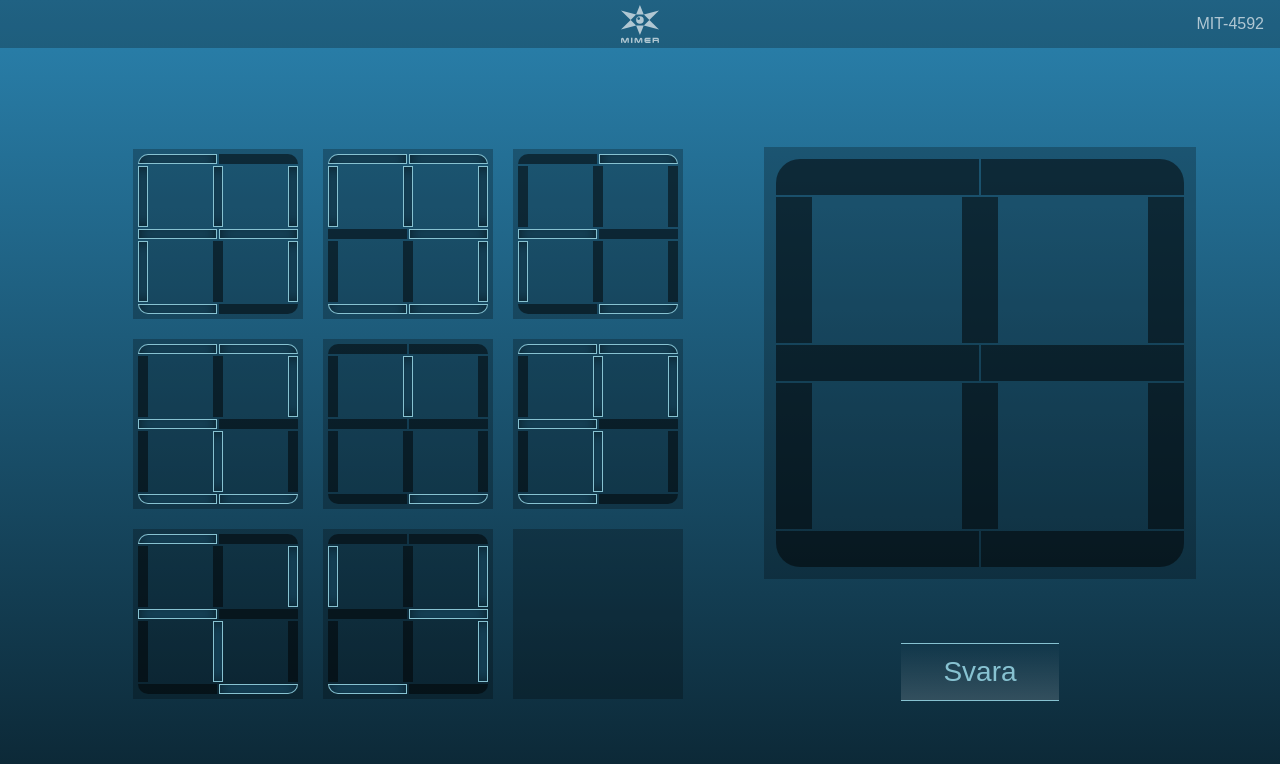
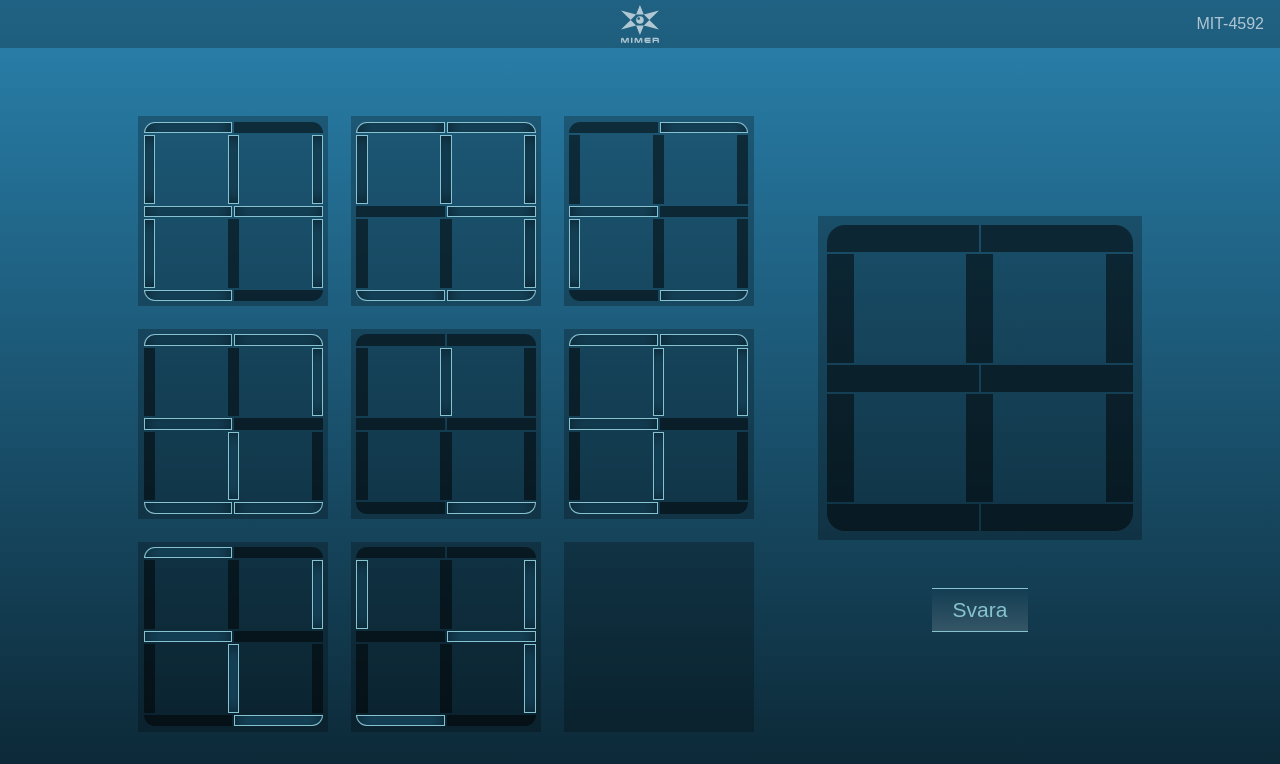
Before and after one commit to Bagera/m0-mimer-test, a React (Create React App) app: page / in a window 1280 px wide. Shown: the top 764 px of the page. Built offline with nearby package versions, Linux system fonts and the light colour scheme.

Commit message:
Add support for multiple problems in test

```diff
--- a/src/App.css
+++ b/src/App.css
@@ -20,6 +20,10 @@
 }
 html {
   box-sizing: border-box;
+  height: 100vh;
+  width: 100vw;
+  overflow: hidden;
+  font-size: var(--root-font);
 }
 *,
 *:before,
@@ -28,19 +32,24 @@ html {
 }
 
 body {
+  font-size: 1em;
   padding: 0;
   margin: 0;
-  font-size: var(--root-font);
   background: linear-gradient(180deg, var(--c-brand-li), var(--c-brand-da));
 }
-
+body,
+#root,
+.App {
+  height: 100%;
+  width: 100%;
+  height: 100%;
+  width: 100%;
+}
 .App {
   text-align: center;
   display: grid;
   grid-template-columns: 1fr;
-  grid-template-rows: 48px 1fr;
-  height: 100vh;
-  width: 100vw;
+  grid-template-rows: 32px 1fr;
 }
 
 .App-header {
@@ -70,9 +79,10 @@ body {
     --root-font: 1vh;
   }
 }
-@media screen and (min-width: 768px) {
-  body {
-    font-size: 1.5vw;
+
+@media screen and (min-width: 600px) {
+  .App {
+    grid-template-rows: 48px 1fr;
   }
 }
 
--- a/src/App.js
+++ b/src/App.js
@@ -8,35 +8,22 @@ import './App.css';
 
 import logo from './logo.svg';
 
-const maxTries = 4;
-
 class App extends Component {
   constructor() {
     super();
     this.state = {
-      tries: maxTries,
+      testLength: 1,
+      step: 1,
+      points: 0,
       status: 'testing',
       solution: [0, 0, 0, 0, 0, 0, 0, 0, 0, 0, 0, 0],
       problem: SignUtils.problem()
     };
   }
 
-  setTries(newTries) {
-    if (newTries < 0) {
-      newTries = 0;
-    } else if (newTries > maxTries) {
-      newTries = maxTries;
-    }
-    this.setState({ tries: newTries });
-  }
-
   checkSolution(answer) {
     const problem = this.state.problem[2];
-    if (SignUtils.checkAnswer(...problem, answer)) {
-      this.setState({ status: 'solved' });
-    } else {
-      this.setState({ status: 'failed' });
-    }
+    return SignUtils.checkAnswer(...problem, answer);
   }
 
   toggleFullScreen() {
@@ -44,10 +31,34 @@ class App extends Component {
       Screenfull.toggle();
     }
   }
+  setSolution(solution) {
+    this.setState({ solution });
+  }
+
+  stepProblem(answer) {
+    let { step, testLength, problem, points, status } = this.state;
+    const correct = SignUtils.checkAnswer(...problem[2], answer);
+
+    if (correct) {
+      points++;
+    }
+    if (step >= testLength) {
+      if (points / testLength > 0.5) {
+        status = 'solved';
+      } else {
+        status = 'failed';
+      }
+    }
+    step++;
+    problem = SignUtils.problem();
+    const solution = [0, 0, 0, 0, 0, 0, 0, 0, 0, 0, 0, 0];
+    this.setState({ step, problem, points, status, solution });
+  }
 
   reset() {
     const newState = {
-      tries: maxTries,
+      step: 1,
+      points: 0,
       status: 'testing',
       solution: [0, 0, 0, 0, 0, 0, 0, 0, 0, 0, 0, 0],
       problem: SignUtils.problem()
@@ -56,8 +67,9 @@ class App extends Component {
   }
 
   render() {
-    const { solution, problem, tries, status } = this.state;
-    const checkSolution = this.checkSolution.bind(this);
+    const { solution, problem, step, status, testLength } = this.state;
+    const checkSolution = this.stepProblem.bind(this);
+    const setSolution = this.setSolution.bind(this);
     let component;
     switch (status) {
       case 'testing':
@@ -66,9 +78,10 @@ class App extends Component {
             {...{
               solution,
               problem,
-              tries,
-              maxTries,
-              checkSolution
+              step,
+              checkSolution,
+              setSolution,
+              testLength
             }}
           />
         );
--- a/src/components/Result/Result.css
+++ b/src/components/Result/Result.css
@@ -49,7 +49,7 @@
   animation: ProgressBar 1 4s linear;
 }
 
-@media (min-width: 600px) {
+@media (min-width: 480px) {
   .Result-modal {
     font-size: 2.5em;
   }
--- a/src/components/Test/Buttons.js
+++ b/src/components/Test/Buttons.js
@@ -5,10 +5,10 @@ import Sign from './Sign';
 
 class Buttons extends Component {
   render() {
-    const { solution, toggleButton } = this.props;
+    const { solution, toggleBar } = this.props;
     return (
       <div className="Buttons">
-        <Sign state={solution} barClick={toggleButton} />
+        <Sign state={solution} barClick={toggleBar} />
       </div>
     );
   }
--- a/src/components/Test/Counter.css
+++ b/src/components/Test/Counter.css
@@ -4,20 +4,21 @@
 }
 .Counter-progressBg {
   fill: transparent;
-  stroke: rgba(0, 0, 0, 0.25);
+  stroke: var(--c-dark-li);
 }
 .Counter-progress {
   fill: transparent;
+  stroke: var(--c-brand-hl);
   transform: rotate(-90deg);
   transform-origin: 50% 50% 0;
   transition: all 0.5s;
 }
 .Counter-bg {
-  fill: rgba(0, 0, 0, 0.5);
+  fill: var(--c-brand-da);
 }
 .Counter-color {
   opacity: 0.75;
-  transition: fill 0.5s;
+  fill: var(--c-light-li);
 }
 .Counter-text {
   font-size: 8em;
@@ -25,6 +26,6 @@
   text-align: center;
   text-anchor: middle;
   dominant-baseline: bottom;
-  fill: rgba(0, 0, 0, 0.65);
+  fill: var(--c-brand-hl);
   font-weight: bold;
 }
--- a/src/components/Test/Counter.js
+++ b/src/components/Test/Counter.js
@@ -1,20 +1,10 @@
 import React, { Component } from 'react';
 import './Counter.css';
 
-const brandColor = 'rgb(95, 155, 170)';
-
-const colors = [
-  'rgb(182, 0, 0)',
-  'rgb(182, 0, 0)',
-  'rgb(182, 118, 0)',
-  'rgb(0, 182, 97)',
-  brandColor
-];
-
 class Counter extends Component {
   render() {
-    const { tries, maxTries } = this.props;
-    const part = tries / maxTries;
+    const { step, testLength } = this.props;
+    const part = step / testLength;
     const radius = 100;
     const strWidth = 8;
     const circumference = 2 * (radius - strWidth) * Math.PI;
@@ -23,13 +13,10 @@ class Counter extends Component {
       strokeWidth: strWidth
     };
     const progressStyle = {
-      stroke: colors[tries],
       strokeWidth: strWidth,
-      strokeDasharray: `0, ${(1 - part) * circumference}, ${part *
-        circumference}`
+      strokeDasharray: ` ${part * circumference}, ${(1 - part) * circumference}`
     };
     const circleStyle = {
-      fill: colors[tries],
       filter: 'blur(strWidth * 3)'
     };
 
@@ -71,7 +58,7 @@ class Counter extends Component {
           filter="url(#svgBlur)"
         />
         <text x="50%" y="50%" dy="0.33em" className="Counter-text">
-          {tries}
+          {step}
         </text>
       </svg>
     );
--- a/src/components/Test/LockScreen.css
+++ b/src/components/Test/LockScreen.css
@@ -1,8 +1,8 @@
 .LockScreen {
   display: grid;
-  grid-template-columns: 3fr 2fr;
+  grid-template-columns: auto auto;
   grid-template-rows: 1fr;
-  grid-gap: 2em;
+  grid-gap: 4em;
   max-width: 1200px;
   margin: 0 auto;
 }
@@ -15,7 +15,8 @@
 
 @media (orientation: portrait) {
   .LockScreen {
-    grid-template-rows: 3fr 2fr;
+    grid-gap: 2em;
+    grid-template-rows: auto auto;
     grid-template-columns: 1fr;
   }
 }
--- a/src/components/Test/Problem.css
+++ b/src/components/Test/Problem.css
@@ -1,6 +1,5 @@
 .Problem {
-  --f-size: 1.5em;
-  font-size: var(--f-size);
+  font-size: 1.5em;
   margin: auto;
   display: grid;
   grid-template-columns: 1fr 1fr 1fr;
@@ -17,13 +16,8 @@
   background-color: rgba(0, 0, 0, 0.25);
 }
 
-@media (min-width: 768px) {
+@media (min-width: 1024px) {
   .Problem {
-    --f-size: 0.8em;
+    font-size: 0.7em;
   }
 }
-@media (min-width: 1024px) {
-  .Problem {
-    --f-size: 0.625em;
-  }
-}
--- a/src/components/Test/Solution.css
+++ b/src/components/Test/Solution.css
@@ -9,12 +9,15 @@
 }
 .Solution-counter,
 .Solution-action {
-  margin: 2em 0;
+  margin: 0 1em;
   text-align: center;
 }
-.Solution-action {
+.Solution-aside {
   margin: 4em 0 0 0;
   text-align: center;
+  display: flex;
+  justify-content: center;
+  align-items: center;
 }
 .Solution-action button {
   font-size: 3.5em;
@@ -23,7 +26,7 @@
   border-left: 0;
   border-right: 0;
   border-radius: 0;
-  padding: 0 1.5em;
+  padding: 0 1em;
   color: var(--c-brand-hl);
   background-color: transparent;
   background-image: linear-gradient(rgba(0, 0, 0, 0), var(--c-light-li));
@@ -34,18 +37,28 @@
     justify-content: center;
     align-items: center;
   }
+  .Solution-aside {
+    margin: 0 0 0 4em;
+    flex-direction: column;
+  }
+  .Solution-counter,
   .Solution-action {
-    margin: 0 0 0 4em;
+    margin: 1em 0;
   }
   .Solution-action button {
     padding: 0 0.5em;
   }
 }
-@media (min-width: 768px) {
+@media (min-width: 600px) {
   .Solution {
-    font-size: 1em;
+    font-size: 1.5em;
   }
   .Solution-action button {
     font-size: 1.75em;
   }
 }
+@media (min-width: 1024px) {
+  .Solution {
+    font-size: 0.75em;
+  }
+}
--- a/src/components/Test/Solution.js
+++ b/src/components/Test/Solution.js
@@ -5,37 +5,40 @@ import Counter from './Counter';
 import Buttons from './Buttons';
 
 class Solution extends Component {
-  constructor() {
-    super();
-    this.state = {
-      solution: [0, 0, 0, 0, 0, 0, 0, 0, 0, 0, 0, 0]
-    };
-  }
-  toggleButton(index) {
-    let solution = this.state.solution;
+  handleToggle(index) {
+    let solution = this.props.solution;
     solution[index] = Math.abs(solution[index] - 1);
-    this.setState(solution);
+    this.props.setSolution(solution);
   }
 
   render() {
-    const { tries, maxTries, checkSolution } = this.props;
-    const { solution } = this.state;
+    const { step, testLength, solution, checkSolution } = this.props;
+
+    let counter = null;
+
+    if (testLength > 1) {
+      counter = (
+        <div className="Solution-counter">
+          <Counter {...{ step, testLength }} />
+        </div>
+      );
+    }
     return (
       <div className="Solution">
-        {/* <div className="Solution-counter">
-          <Counter {...{ tries, maxTries }} />
-        </div> */}
         <div className="Solution-buttons">
           <Buttons
             solution={solution}
-            toggleButton={this.toggleButton.bind(this)}
+            toggleBar={this.handleToggle.bind(this)}
           />
         </div>
-        <div className="Solution-action">
-          <button type="button" onClick={checkSolution.bind(this, solution)}>
-            Svara
-          </button>
-        </div>
+        <aside className="Solution-aside">
+          {counter}
+          <div className="Solution-action">
+            <button type="button" onClick={checkSolution.bind(this, solution)}>
+              Svara
+            </button>
+          </div>
+        </aside>
       </div>
     );
   }
--- a/src/components/Test/index.js
+++ b/src/components/Test/index.js
@@ -6,14 +6,23 @@ import Solution from './Solution';
 
 class LockScreen extends Component {
   render() {
-    const { problem, solution, tries, maxTries, checkSolution } = this.props;
+    const {
+      problem,
+      solution,
+      step,
+      checkSolution,
+      setSolution,
+      testLength
+    } = this.props;
     return (
       <div className="LockScreen">
         <section className="LockScreen-problem">
           <Problem problem={problem} />
         </section>
         <section className="LockScreen-solution">
-          <Solution {...{ solution, tries, maxTries, checkSolution }} />
+          <Solution
+            {...{ solution, step, testLength, checkSolution, setSolution }}
+          />
         </section>
       </div>
     );
```
